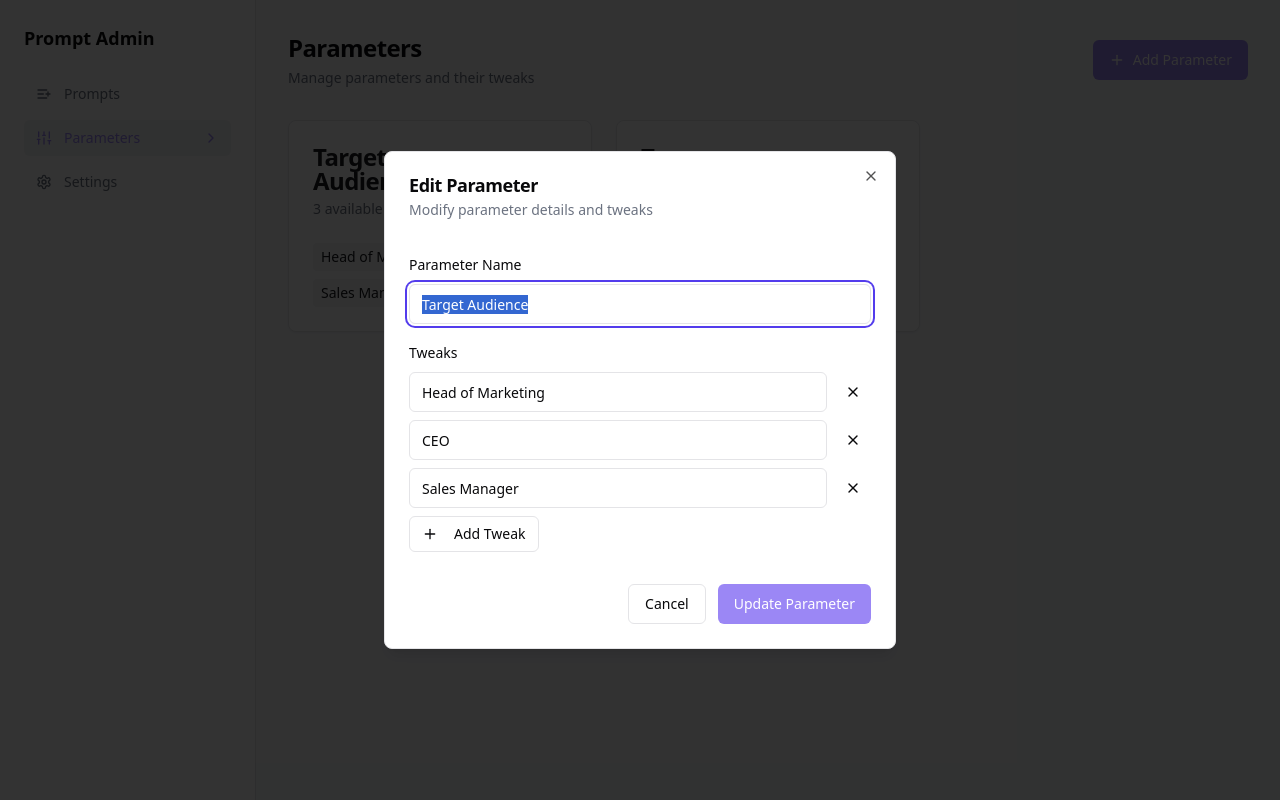
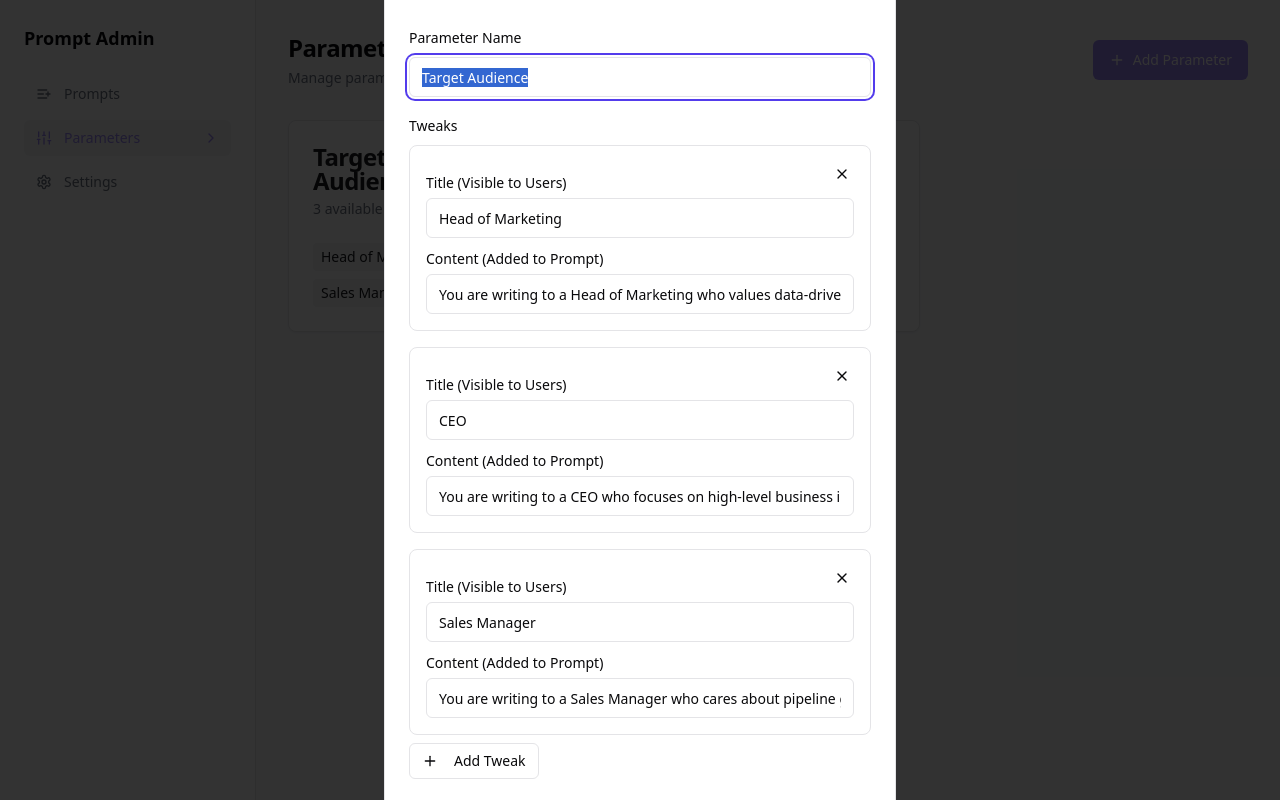
Before and after one commit to adamjsorensen/promptology-admin, a React (Vite) app: page /parameters in a window 1280 px wide. Both pictures are taken after a click on the button 499 px from the left and 165 px from the top of the page. Built offline with nearby package versions, Linux system fonts and the light colour scheme.

Commit message:
Update tweak structure
The tweak objects in the parameters management section will now include a `title` and `content` field instead of just a single `tweaks` field.  This allows for more detailed tweak management.

```diff
--- a/src/pages/Parameters.tsx
+++ b/src/pages/Parameters.tsx
@@ -7,7 +7,6 @@ import {
   CardDescription,
   CardHeader,
   CardTitle,
-  CardFooter,
 } from "@/components/ui/card";
 import {
   Dialog,
@@ -22,25 +21,47 @@ import { Label } from "@/components/ui/label";
 import { Plus, Pencil, Trash2, X } from "lucide-react";
 import { toast } from "sonner";
 
-const SAMPLE_PARAMETERS = [
+type Tweak = {
+  title: string;
+  content: string;
+};
+
+type Parameter = {
+  id: number;
+  name: string;
+  tweaks: Tweak[];
+};
+
+const SAMPLE_PARAMETERS: Parameter[] = [
   {
     id: 1,
     name: "Target Audience",
-    tweaks: ["Head of Marketing", "CEO", "Sales Manager"],
+    tweaks: [
+      { title: "Head of Marketing", content: "You are writing to a Head of Marketing who values data-driven insights and strategic thinking." },
+      { title: "CEO", content: "You are writing to a CEO who focuses on high-level business impact and ROI." },
+      { title: "Sales Manager", content: "You are writing to a Sales Manager who cares about pipeline growth and team performance." },
+    ],
   },
   {
     id: 2,
     name: "Tone",
-    tweaks: ["Professional", "Casual", "Urgent"],
+    tweaks: [
+      { title: "Professional", content: "Maintain a formal and business-appropriate tone throughout the content." },
+      { title: "Casual", content: "Use a friendly and conversational tone, as if speaking to a colleague." },
+      { title: "Urgent", content: "Emphasize immediacy and critical timing in the message." },
+    ],
   },
 ];
 
 export default function Parameters() {
-  const [parameters, setParameters] = useState(SAMPLE_PARAMETERS);
+  const [parameters, setParameters] = useState<Parameter[]>(SAMPLE_PARAMETERS);
   const [isAddOpen, setIsAddOpen] = useState(false);
   const [isEditOpen, setIsEditOpen] = useState(false);
-  const [editingParameter, setEditingParameter] = useState<typeof SAMPLE_PARAMETERS[0] | null>(null);
-  const [newParameter, setNewParameter] = useState({ name: "", tweaks: [""] });
+  const [editingParameter, setEditingParameter] = useState<Parameter | null>(null);
+  const [newParameter, setNewParameter] = useState<Omit<Parameter, "id">>({
+    name: "",
+    tweaks: [{ title: "", content: "" }],
+  });
 
   const handleAddParameter = () => {
     if (newParameter.name.trim() === "") {
@@ -48,9 +69,11 @@ export default function Parameters() {
       return;
     }
 
-    const validTweaks = newParameter.tweaks.filter(tweak => tweak.trim() !== "");
+    const validTweaks = newParameter.tweaks.filter(
+      tweak => tweak.title.trim() !== "" && tweak.content.trim() !== ""
+    );
     if (validTweaks.length === 0) {
-      toast.error("At least one tweak is required");
+      toast.error("At least one complete tweak is required");
       return;
     }
 
@@ -62,7 +85,7 @@ export default function Parameters() {
         tweaks: validTweaks,
       },
     ]);
-    setNewParameter({ name: "", tweaks: [""] });
+    setNewParameter({ name: "", tweaks: [{ title: "", content: "" }] });
     setIsAddOpen(false);
     toast.success("Parameter added successfully");
   };
@@ -75,9 +98,11 @@ export default function Parameters() {
       return;
     }
 
-    const validTweaks = editingParameter.tweaks.filter(tweak => tweak.trim() !== "");
+    const validTweaks = editingParameter.tweaks.filter(
+      tweak => tweak.title.trim() !== "" && tweak.content.trim() !== ""
+    );
     if (validTweaks.length === 0) {
-      toast.error("At least one tweak is required");
+      toast.error("At least one complete tweak is required");
       return;
     }
 
@@ -99,7 +124,7 @@ export default function Parameters() {
   const ParameterForm = ({ isEdit = false }: { isEdit?: boolean }) => {
     const param = isEdit ? editingParameter : newParameter;
     const setParam = isEdit
-      ? setEditingParameter
+      ? setEditingParameter as (value: Parameter | null) => void
       : setNewParameter;
 
     if (!param || !setParam) return null;
@@ -117,29 +142,50 @@ export default function Parameters() {
         </div>
         <div className="space-y-2">
           <Label>Tweaks</Label>
-          <div className="space-y-2">
+          <div className="space-y-4">
             {param.tweaks.map((tweak, index) => (
-              <div key={index} className="flex gap-2">
-                <Input
-                  value={tweak}
-                  onChange={e => {
-                    const newTweaks = [...param.tweaks];
-                    newTweaks[index] = e.target.value;
-                    setParam({ ...param, tweaks: newTweaks });
-                  }}
-                  placeholder="e.g., Professional"
-                />
+              <div key={index} className="space-y-2 p-4 border rounded-lg relative">
                 <Button
                   type="button"
                   variant="ghost"
                   size="icon"
+                  className="absolute right-2 top-2"
                   onClick={() => {
                     const newTweaks = param.tweaks.filter((_, i) => i !== index);
-                    setParam({ ...param, tweaks: newTweaks.length ? newTweaks : [""] });
+                    setParam({
+                      ...param,
+                      tweaks: newTweaks.length ? newTweaks : [{ title: "", content: "" }],
+                    });
                   }}
                 >
                   <X className="h-4 w-4" />
                 </Button>
+                <div>
+                  <Label>Title (Visible to Users)</Label>
+                  <Input
+                    value={tweak.title}
+                    onChange={e => {
+                      const newTweaks = [...param.tweaks];
+                      newTweaks[index] = { ...tweak, title: e.target.value };
+                      setParam({ ...param, tweaks: newTweaks });
+                    }}
+                    placeholder="e.g., Professional"
+                    className="mt-1"
+                  />
+                </div>
+                <div>
+                  <Label>Content (Added to Prompt)</Label>
+                  <Input
+                    value={tweak.content}
+                    onChange={e => {
+                      const newTweaks = [...param.tweaks];
+                      newTweaks[index] = { ...tweak, content: e.target.value };
+                      setParam({ ...param, tweaks: newTweaks });
+                    }}
+                    placeholder="e.g., Maintain a formal and business-appropriate tone"
+                    className="mt-1"
+                  />
+                </div>
               </div>
             ))}
           </div>
@@ -148,7 +194,10 @@ export default function Parameters() {
             variant="outline"
             size="sm"
             className="mt-2"
-            onClick={() => setParam({ ...param, tweaks: [...param.tweaks, ""] })}
+            onClick={() => setParam({
+              ...param,
+              tweaks: [...param.tweaks, { title: "", content: "" }],
+            })}
           >
             <Plus className="h-4 w-4 mr-2" />
             Add Tweak
@@ -163,7 +212,7 @@ export default function Parameters() {
                 setEditingParameter(null);
               } else {
                 setIsAddOpen(false);
-                setNewParameter({ name: "", tweaks: [""] });
+                setNewParameter({ name: "", tweaks: [{ title: "", content: "" }] });
               }
             }}
           >
@@ -239,10 +288,11 @@ export default function Parameters() {
               <div className="flex flex-wrap gap-2">
                 {parameter.tweaks.map((tweak) => (
                   <span
-                    key={tweak}
+                    key={tweak.title}
                     className="px-2 py-1 bg-accent rounded text-sm"
+                    title={tweak.content}
                   >
-                    {tweak}
+                    {tweak.title}
                   </span>
                 ))}
               </div>
```
